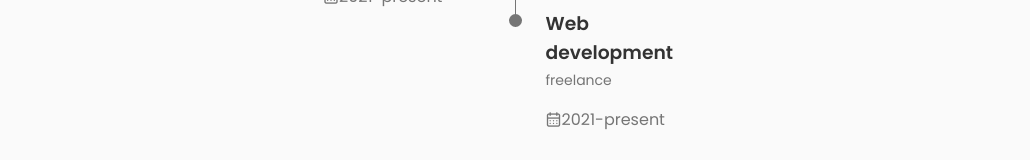
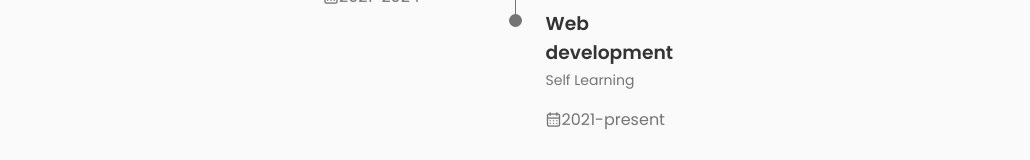
Before and after one commit to Prathipan/react-portfolio, a React (Create React App) app: page / in a window 1280 px wide. Both pictures are taken after a click on the element "Experience". Shown: the part 2150-2310 px from the top of the page, without its empty margins (125-1155 px from the left). Built offline with nearby package versions, Linux system fonts and the light colour scheme.

Commit message:
updated experience section

```diff
--- a/src/components/qualification/Qualification.js
+++ b/src/components/qualification/Qualification.js
@@ -108,7 +108,7 @@ const Qualification = () => {
                 <h3 className="qualification-title">SSO Engineer</h3>
                 <span className="qualification-subtitle">HCL Technologies</span>
                 <div className="qualification-calendar">
-                  <i class="uil uil-calendar-alt"></i>2021-present
+                  <i class="uil uil-calendar-alt"></i>2021-2024
                 </div>
               </div>
 
@@ -127,7 +127,7 @@ const Qualification = () => {
 
               <div>
                 <h3 className="qualification-title">Web development</h3>
-                <span className="qualification-subtitle">freelance</span>
+                <span className="qualification-subtitle">Self Learning</span>
                 <div className="qualification-calendar">
                   <i class="uil uil-calendar-alt"></i>2021-present
                 </div>
```
